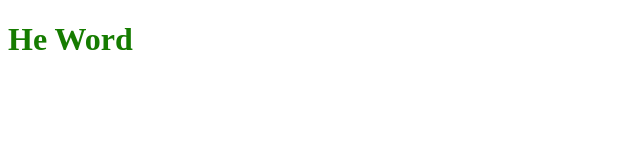
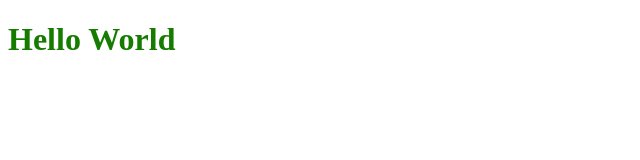
Before and after one commit to OlegParfenov/mmtr-frontend, a React app: page / in a window 1280 px wide. Shown: the top 160 px of the page, without its empty margins (0-640 px from the left). Built offline with nearby package versions, Linux system fonts and the light colour scheme.

Commit message:
Update index.tsx

```diff
--- a/src/index.tsx
+++ b/src/index.tsx
@@ -1,10 +1,14 @@
 import React from 'react'
 import {render} from 'react-dom'
 import './scss/helloworld.scss';
+
+let hello = 'Hello World';
+
+
 function HelloWord(){
     return(
         <div>
-            <h1>He Word</h1>
+            <h1>{hello}</h1>
         </div>
     )
 }
```
